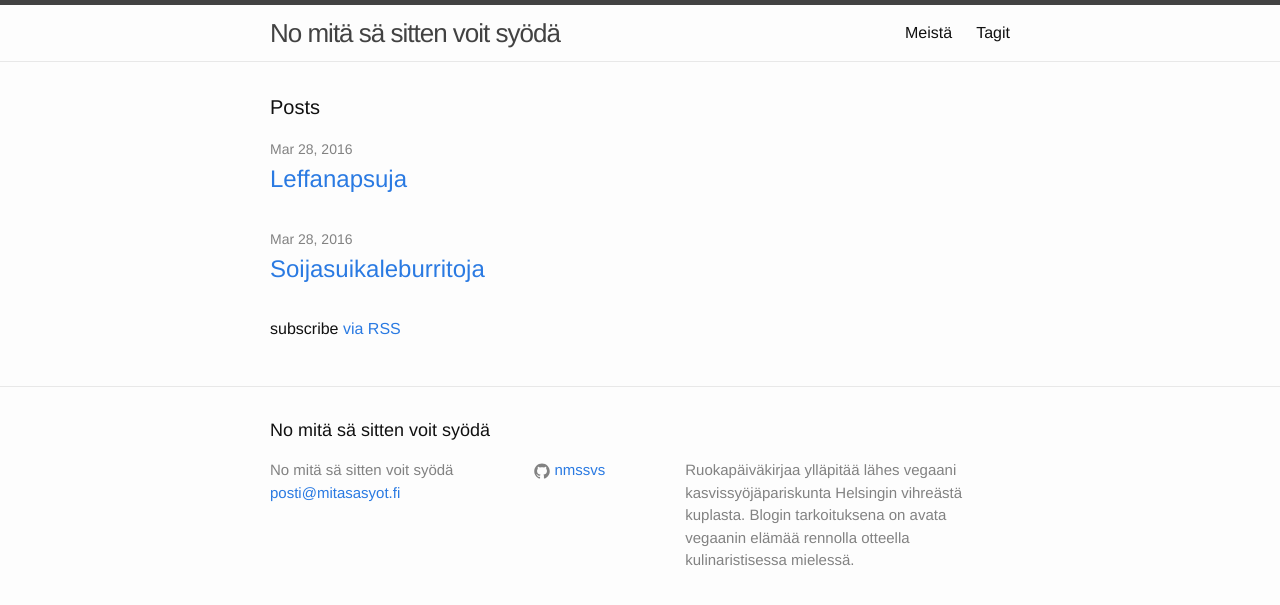
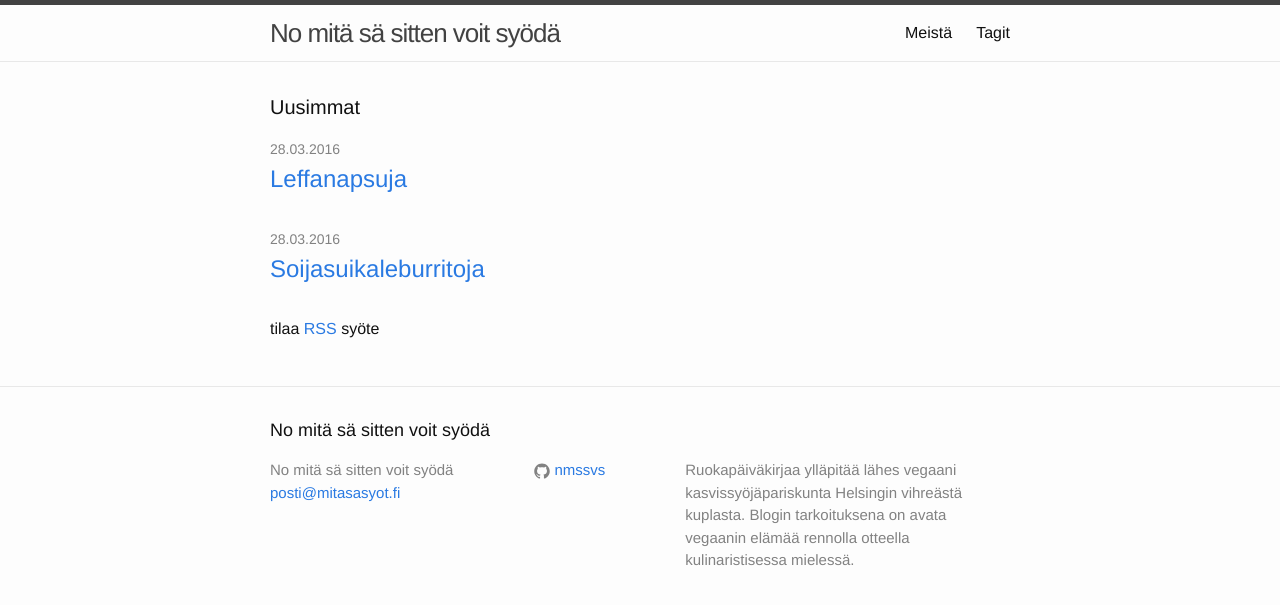
Before and after one commit to nmssvs/nmssvs.github.io, a Jekyll site: the page built from index.html, in a window 1280 px wide. Shown: the top 605 px of the page. Built offline with Jekyll 4.4.1, drawn with Linux system fonts in a browser that asks for light colours.

Commit message:
localize dates and links

```diff
--- a/_layouts/post.html
+++ b/_layouts/post.html
@@ -6,9 +6,9 @@ layout: default
   <header class="post-header">
     <h1 class="post-title" itemprop="name headline">{{ page.title }}</h1>
     <p class="post-meta">
-      <time datetime="{{ page.date | date_to_xmlschema }}" itemprop="datePublished">{{ page.date | date: "%b %-d, %Y" }}</time>
-      {% if page.author %} • <span itemprop="author" itemscope itemtype="http://schema.org/Person"><span itemprop="name">{{ page.author }},</span></span>{% endif %}
-      tagit: <span class="blog_post_categories">{% for tag in page.tags %}{% include tags.html %}{% endfor %}</span>
+      <time datetime="{{ page.date | date_to_xmlschema }}" itemprop="datePublished">{{ page.date | date: "%d.%m.%Y" }}</time>
+      • {% if page.author %}<span itemprop="author" itemscope itemtype="http://schema.org/Person"><span itemprop="name">{{ page.author }} • </span></span>{% endif %}
+      <span class="blog_post_categories">{% for tag in page.tags %}{% include tags.html %}{% endfor %}</span>
     </p>
   </header>
 
--- a/index.html
+++ b/index.html
@@ -4,12 +4,12 @@ layout: default
 
 <div class="home">
 
-  <h1 class="page-heading">Posts</h1>
+  <h1 class="page-heading">Uusimmat</h1>
 
   <ul class="post-list">
     {% for post in site.posts %}
       <li>
-        <span class="post-meta">{{ post.date | date: "%b %-d, %Y" }}</span>
+        <span class="post-meta">{{ post.date | date: "%d.%m.%Y" }}</span>
 
         <h2>
           <a class="post-link" href="{{ post.url | prepend: site.baseurl }}">{{ post.title }}</a>
@@ -18,6 +18,6 @@ layout: default
     {% endfor %}
   </ul>
 
-  <p class="rss-subscribe">subscribe <a href="{{ "/feed.xml" | prepend: site.baseurl }}">via RSS</a></p>
+  <p class="rss-subscribe">tilaa <a href="{{ "/feed.xml" | prepend: site.baseurl }}">RSS</a> syöte</p>
 
 </div>
```
